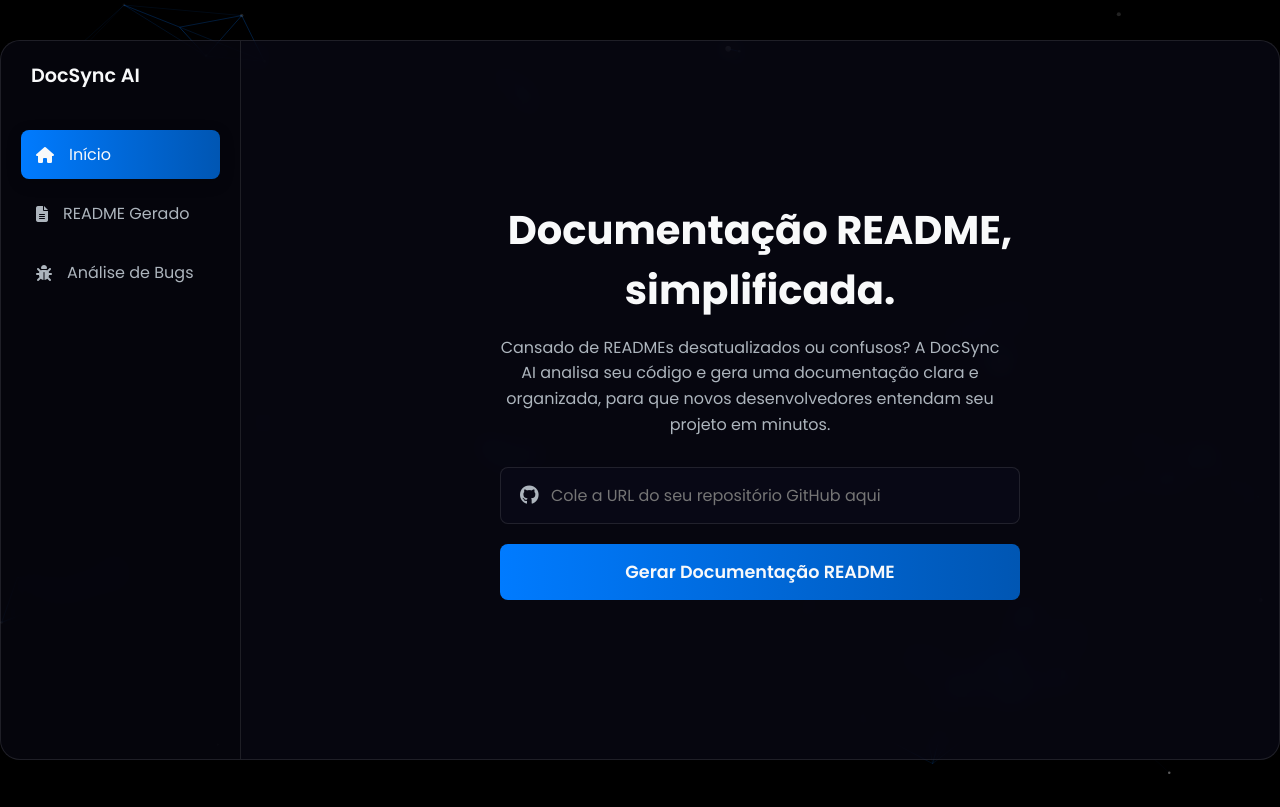
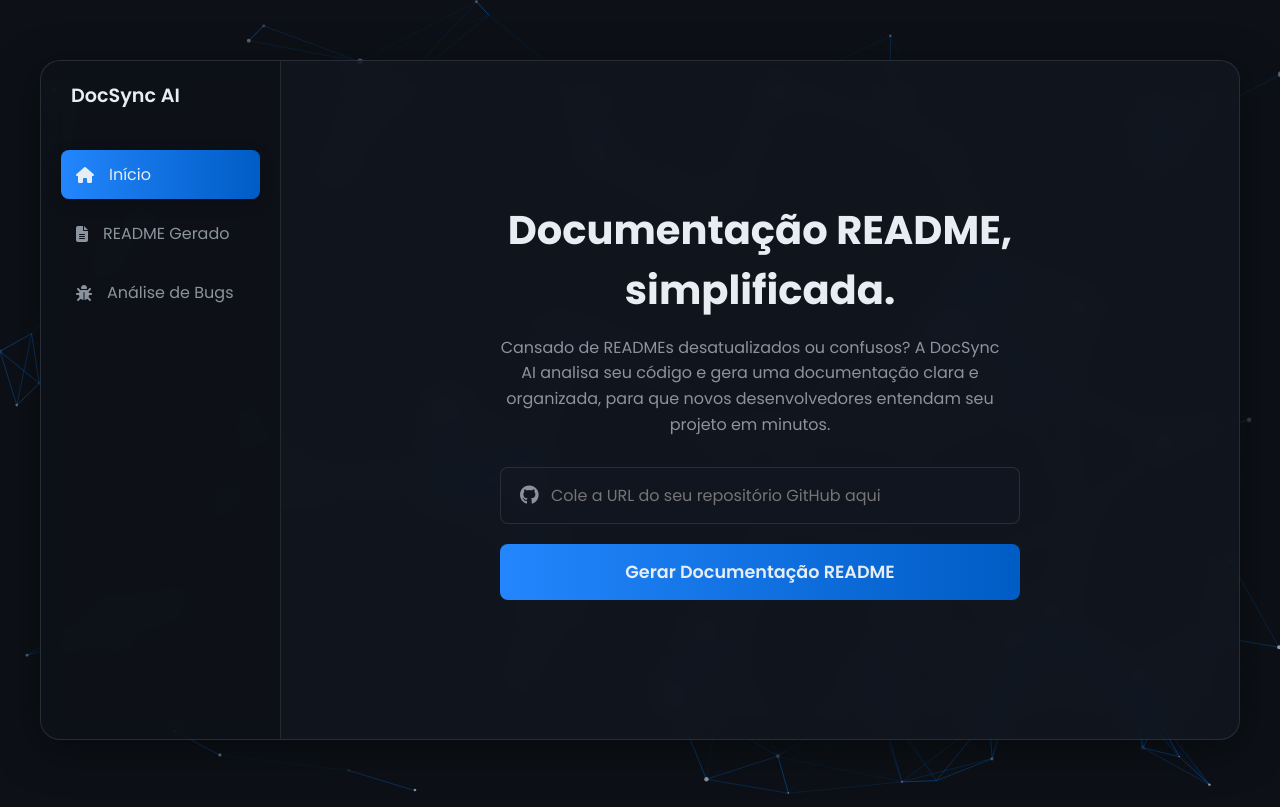
Before and after one commit to kaikinattandossantos/Gerador_Readme, a plain HTML site: page index.html in a window 1280 px wide. Drawn offline with nearby package versions, Linux system fonts and the light colour scheme.

Commit message:
Adjust Css Page

```diff
--- a/script.js
+++ b/script.js
@@ -18,7 +18,6 @@ document.addEventListener('DOMContentLoaded', () => {
     const closeModalBtn = document.getElementById('close-modal-btn');
 
     async function fetchAnalysisFromBackend(repoUrl) {
-        console.log("Simulando chamada para o backend com a URL:", repoUrl);
         return new Promise(resolve => {
             setTimeout(() => {
                 const mockApiResponse = {
@@ -239,13 +238,13 @@ npm start
 
     particlesJS("particles-js", {
         "particles": {
-            "number": { "value": 50, "density": { "enable": true, "value_area": 800 } },
+            "number": { "value": 80, "density": { "enable": true, "value_area": 800 } },
             "color": { "value": "#ffffff" },
             "shape": { "type": "circle" },
-            "opacity": { "value": 0.5, "random": true },
+            "opacity": { "value": 0.6, "random": true },
             "size": { "value": 3, "random": true },
-            "line_linked": { "enable": true, "distance": 150, "color": "#007bff", "opacity": 0.4, "width": 1 },
-            "move": { "enable": true, "speed": 1, "direction": "none", "random": false, "straight": false, "out_mode": "out" }
+            "line_linked": { "enable": true, "distance": 150, "color": "#007bff", "opacity": 0.5, "width": 1 },
+            "move": { "enable": true, "speed": 2, "direction": "none", "random": false, "straight": false, "out_mode": "out" }
         },
         "interactivity": {
             "detect_on": "canvas",
--- a/style.css
+++ b/style.css
@@ -1,19 +1,19 @@
 :root {
-    --bg-dark: #000000;
-    --bg-light-glass: rgba(10, 10, 25, 0.6);
-    --primary-blue: #007bff;
-    --primary-blue-light: #3395ff;
-    --primary-gradient: linear-gradient(90deg, var(--primary-blue), #0056b3);
+    --bg-dark: #0d1117;
+    --bg-light-glass: rgba(19, 24, 33, 0.7);
+    --primary-blue: #2386fd;
+    --primary-blue-light: #52a2fe;
+    --primary-gradient: linear-gradient(90deg, var(--primary-blue), #005cc5);
     --primary-hover: linear-gradient(90deg, var(--primary-blue-light), #0069d9);
-    --text-light: #f8f9fa;
-    --text-dark: #adb5bd;
-    --critical: #dc3545;
-    --medium: #ffc107;
-    --low: #28a745;
+    --text-light: #e6edf3;
+    --text-dark: #8b949e;
+    --critical: #f85149;
+    --medium: #d29922;
+    --low: #3fb950;
     --border-color: rgba(255, 255, 255, 0.1);
-    --code-bg: #1a1a1a;
-    --diff-add-bg: rgba(40, 167, 69, 0.15);
-    --diff-remove-bg: rgba(220, 53, 69, 0.15);
+    --code-bg: #010409;
+    --diff-add-bg: rgba(46, 160, 67, 0.15);
+    --diff-remove-bg: rgba(248, 81, 73, 0.15);
 }
 
 * {
@@ -43,8 +43,8 @@ body {
 .app-container {
     display: flex;
     width: 100%;
-    max-width: 1500px;
-    height: 90vh;
+    max-width: 1200px;
+    height: 85vh;
     background: var(--bg-light-glass);
     backdrop-filter: blur(12px);
     -webkit-backdrop-filter: blur(12px);
@@ -214,7 +214,7 @@ body {
 
 .main-actions button {
     padding: 10px 18px;
-    margin-left: 10px;
+    margin-left: 12px;
     border-radius: 8px;
     border: none;
     font-size: 0.9rem;
@@ -223,9 +223,8 @@ body {
     transition: all 0.3s ease;
     background: var(--primary-gradient);
     color: var(--text-light);
-    display: inline-flex;
-    align-items: center;
-    gap: 8px;
+    margin-bottom: 20px;
+    gap: 12px;
 }
 .main-actions button:hover {
     background: var(--primary-hover);
```
